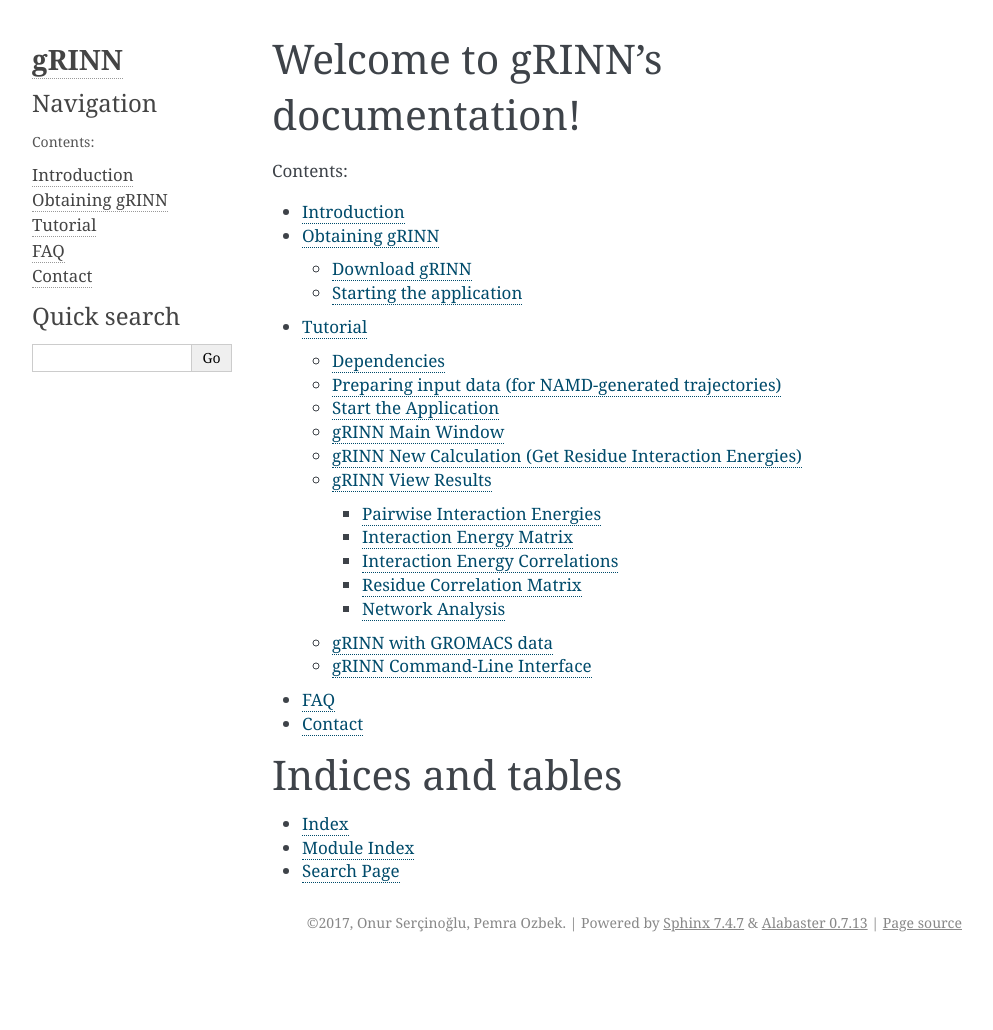
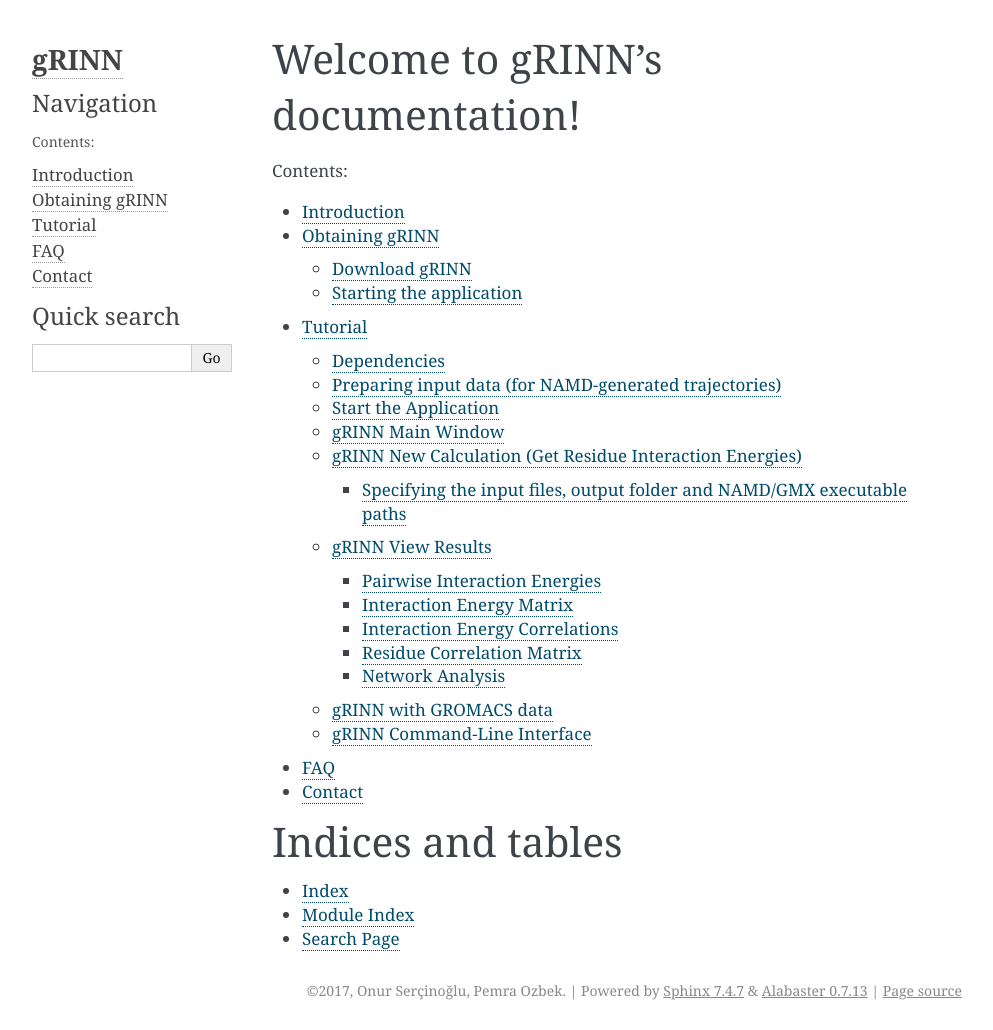
Before and after one commit to osercinoglu/grinn, a Sphinx documentation site: the page built from source/docs/index.rst, in a window 1280 px wide. Shown: the whole page, without its empty margins (148-1141 px from the left). Built offline with Sphinx 7.4.7, drawn with Linux system fonts in a browser that asks for light colours; pages that are not in the unit, such as notebooks, are missing from menus; before the commit the page ends 962 px from its top, so only the background shows below that; some of the changed lines change nothing that is shown.

Commit message:
Further work on docs
Former-commit-id: 0b53ee9e52f4ff9f44cb5ba3ff359466d4c96683

```diff
--- a/source/docs/tutorial.rst
+++ b/source/docs/tutorial.rst
@@ -45,18 +45,25 @@
 
 You should now see a window like the following one:
 
-.. image:: gRINN_NewCalculation.png
+.. image:: gRINN_calcGUI_idle.png
 
-This is the *New Calculation* interface. gRINN New Calculation is used to
+This is the *New Calculation* interface. gRINN New Calculation is used to:
 
 * specify input files, NAMD/GMX executables and other custom calculation settings
 * start interaction energy and/or correlation calculations
 * monitor the progress of computation
-* view the results once the calculation is complete.
+* start "View Results" interface once the calculation is complete.
 
 The *New Calculation* UI elements can be grouped into four main parts based on their functionality. These are shown in the snapshot above in various color frames.
 
-The black frame includes UI elements for supplying input files and the output directory.
+Specifying the input files, output folder and NAMD/GMX executable paths
+^^^^^^^^^^^^^^^^^^^^^^^^^^^^^^^^^^^^^^^^^^^^^^^^^^^^^^^^^^^^^^^^^^^^^^^
+
+The black frame includes UI elements for specifying the input files and the output folder. Full paths to PDB/PSF/DCD files (in case of NAMD data) or TPR/TOP and XTC or TRR files (in case of GROMACS data) can be specified either by typing/pasting the full file path to corresponding text edit boxes or via browsing by clicking the "Browse for..." buttons.
+
+Output folder specifies the folder in which gRINN results are stored. *Note that the output folder you specify should not exist prior to calculation. "Output Folder" button should be used as a convenience for selecting a parent folder of the output folder path you specify.*
+
+
 
 gRINN View Results
 ------------------
```
Also changed, not shown: source/docs/gRINN_calcGUI_idle.png (added), source/docs/gRINN_calcGUI_idle.svg (added), source/docs/gRINN_calcGUI_progress.png (added), 10 other files.
